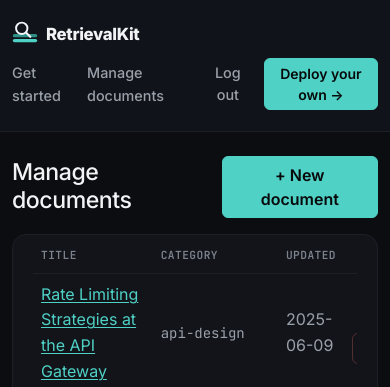
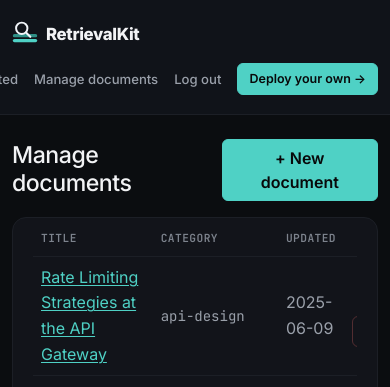
Before and after one commit to Younique98/elastic-search-blog, a Flask app: page /admin in a window 390 px wide; the page is wider, and only the part inside the window is pictured. Shown: the top 387 px of that part. Run offline with Flask 3, Linux system fonts and the light colour scheme; the visitor is signed in with stand-in values (Sample User, id 1).

Commit message:
Fix nav bar layout on mobile (#12)
At narrow widths the nav's three items (Get started, Admin login,
Deploy your own) didn't fit on one row. Bootstrap's default flex-wrap
was wrapping mid-word inside each nav-link ("Get" / "started" on
separate lines) and blowing the Deploy your own button up to two lines,
instead of wrapping the row as a whole. This was a real layout bug —
confirmed against the exact bootstrap@5.3.2 build the site loads from
its CDN, not the sandbox's usual blocked-CDN rendering artifact.

Lets the nav-item row wrap onto its own line under the brand at
<=576px, keeps every label on one line, and shrinks the CTA button to
match.


Claude-Session: https://claude.ai/code/session_01RExSWR5FGnmgCwAQWAQjpP

Co-authored-by: Claude <noreply@anthropic.com>

```diff
--- a/static/style.css
+++ b/static/style.css
@@ -144,6 +144,7 @@ select:focus-visible,
   color: var(--rk-text-secondary) !important;
   font-weight: 500;
   font-size: 0.9rem;
+  white-space: nowrap;
 }
 .navbar-nav .nav-link:hover,
 .navbar-nav .nav-link:focus-visible {
@@ -153,6 +154,37 @@ select:focus-visible,
   background: transparent !important;
   border: none;
   text-decoration: none;
+}
+
+/* Below ~576px the brand + three nav items (text link, text link, filled
+   button) don't fit on one row. Bootstrap's default navbar flex-wrap then
+   wraps mid-word inside each nav-link and blows the button up to two
+   lines instead of wrapping the *row* — this is a real layout bug, not
+   the sandbox's blocked-CDN artifact seen elsewhere in this project. Fix:
+   let the nav-item row wrap as a whole onto its own line under the brand,
+   keep every label on one line, and shrink the CTA to match the rest. */
+@media (max-width: 576px) {
+  .rk-navbar .container {
+    flex-wrap: wrap;
+    row-gap: var(--space-1);
+  }
+  .rk-navbar .navbar-nav {
+    width: 100%;
+    justify-content: flex-end;
+    flex-wrap: nowrap;
+    gap: var(--space-2);
+  }
+  .rk-navbar .navbar-nav .nav-item {
+    margin-right: 0 !important;
+  }
+  .rk-navbar .navbar-nav .nav-link {
+    font-size: 0.82rem;
+  }
+  .rk-navbar .navbar-nav .btn-primary.btn-sm {
+    white-space: nowrap;
+    font-size: 0.78rem;
+    padding: 0.35rem 0.7rem;
+  }
 }
 
 /* Hero */
```
